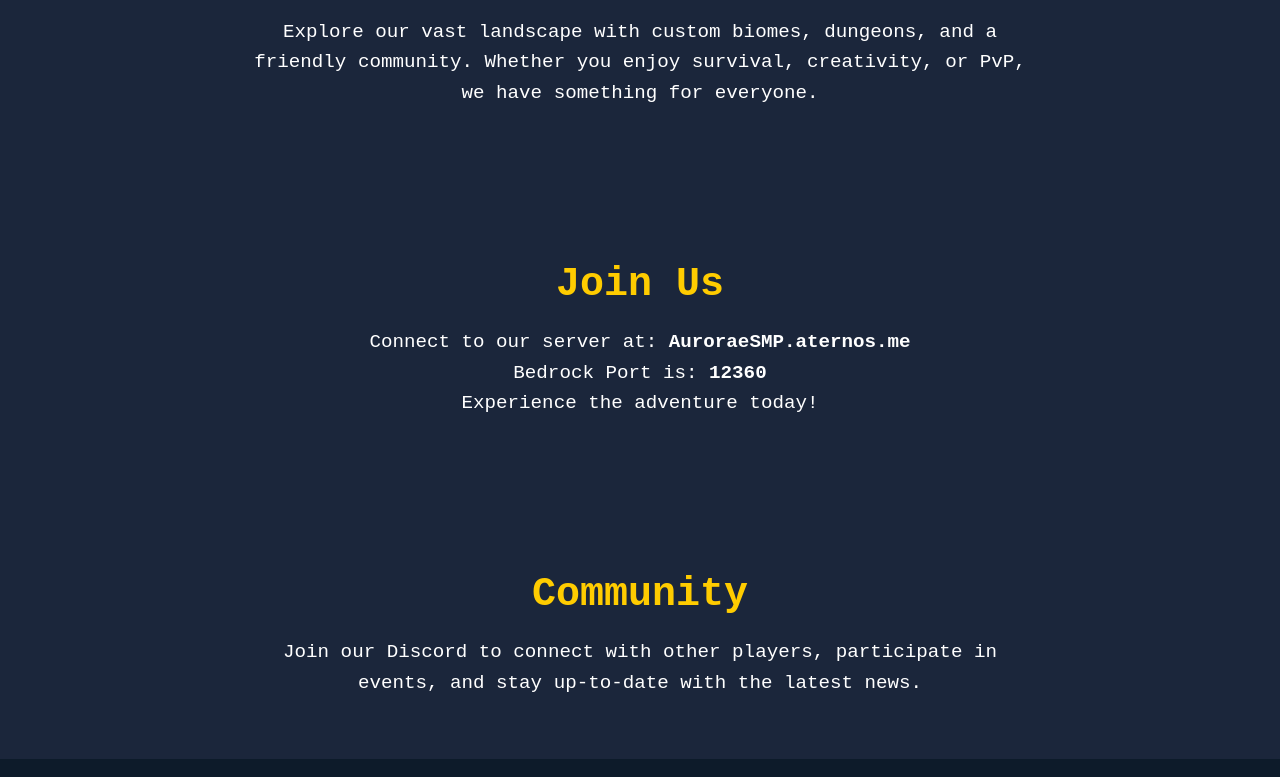
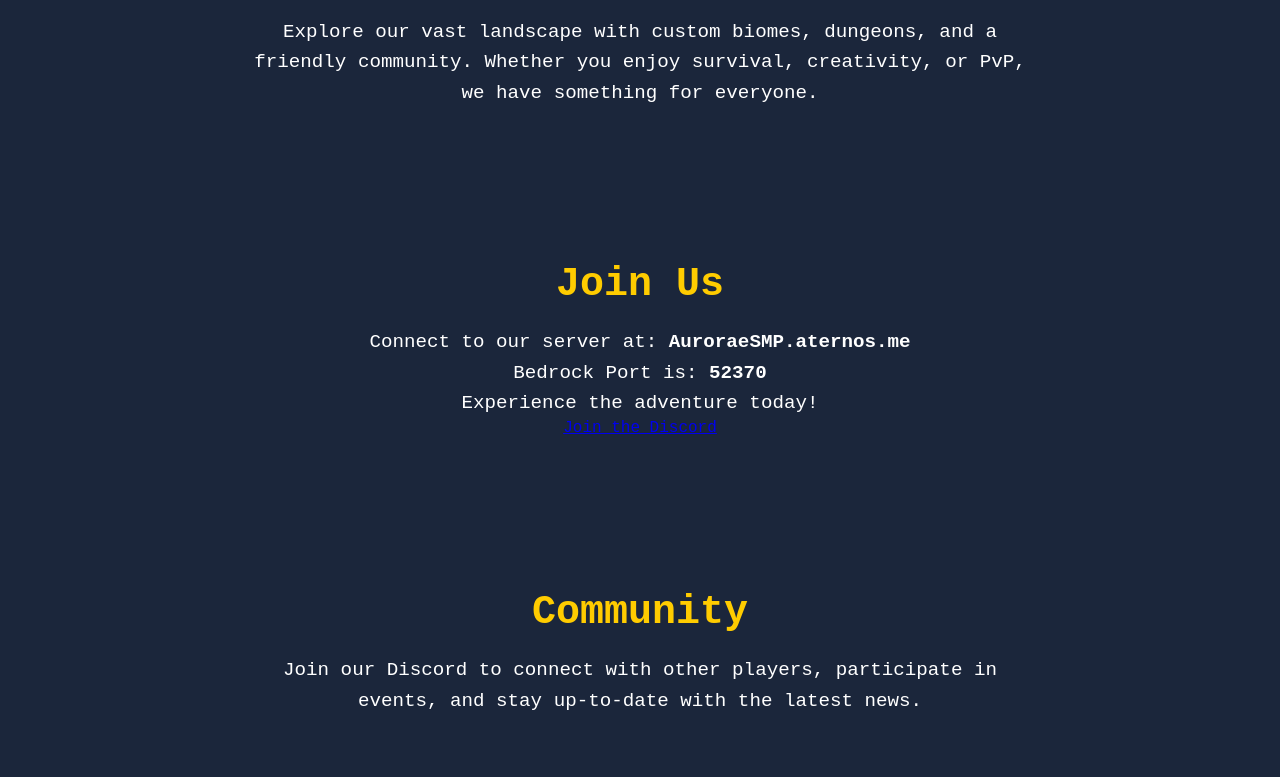
Before and after one commit to Voke2K/AuroraeSMP, a plain HTML site: page index.html in a window 1280 px wide. Shown: the part 994-1771 px from the top of the page. Drawn offline with Linux system fonts and the light colour scheme.

Commit message:
Update index.html

```diff
--- a/index.html
+++ b/index.html
@@ -34,8 +34,9 @@
     <section id="join">
         <h2>Join Us</h2>
         <p>Connect to our server at: <strong>AuroraeSMP.aternos.me</strong></p>
-        <p>Bedrock Port is:  <strong>12360</strong></p>
+        <p>Bedrock Port is:  <strong>52370</strong></p>
         <p>Experience the adventure today!</p>
+         <a href="https://discord.gg/m6NSp29Wk4" id="dashboardLink">Join the Discord</a>
     </section>
 
     <section id="community">
```
